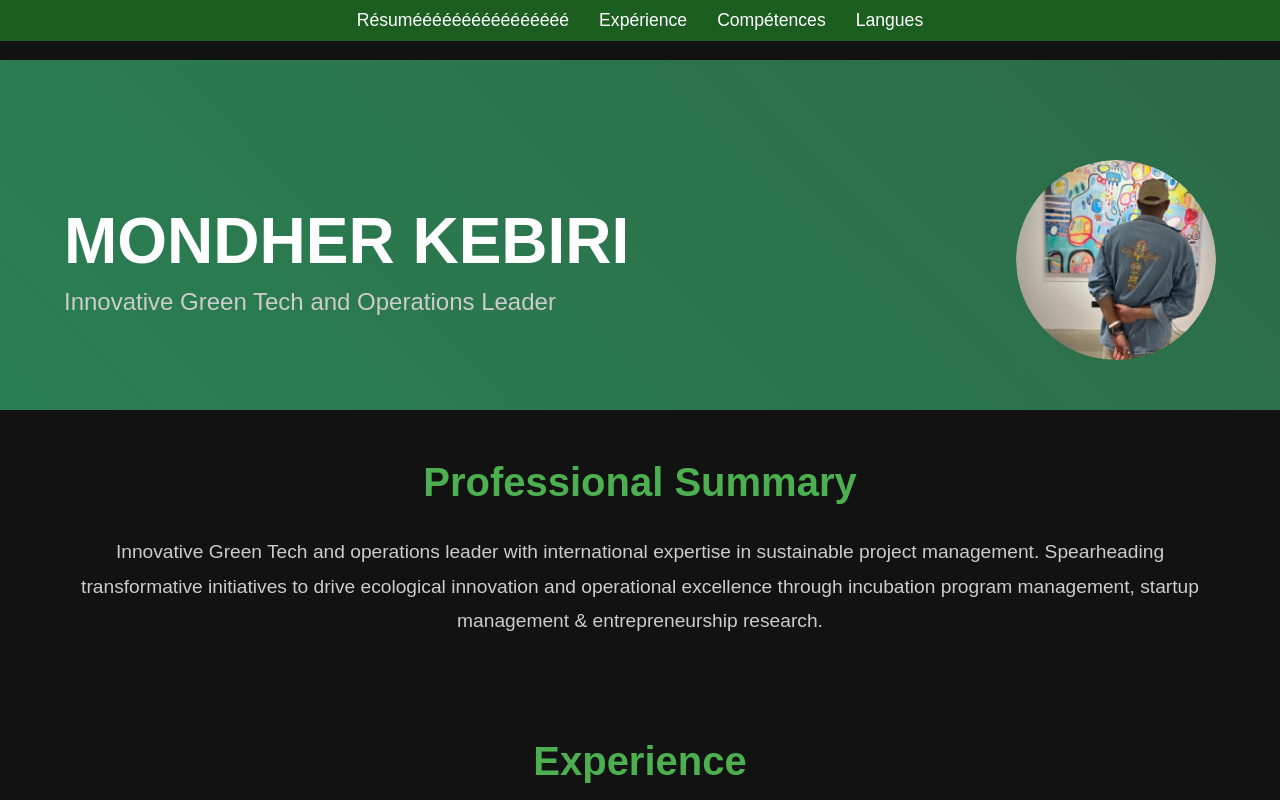
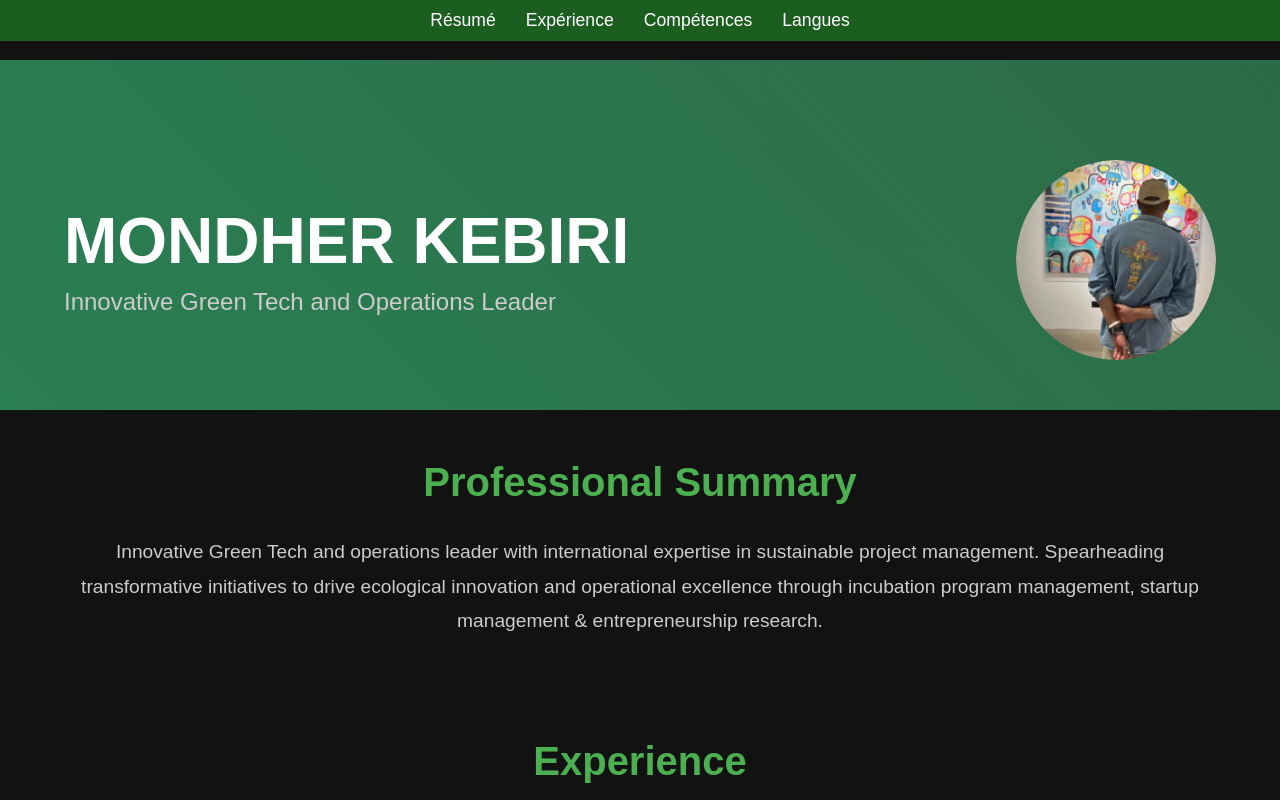
Before and after one commit to masmoudi-mehdi/monther.github.com, a plain HTML site: page index.html in a window 1280 px wide. Shown: the top 800 px of the page. Drawn offline with Linux system fonts and the light colour scheme.

Commit message:
fixed the résumé

```diff
--- a/index.html
+++ b/index.html
@@ -13,7 +13,7 @@
     <nav class="navbar">
         <div class="container">
             <ul class="nav-list">
-                <li><a href="#summary">Résuméééééééééééééééé</a></li>
+                <li><a href="#summary">Résumé</a></li>
                 <li><a href="#experience">Expérience</a></li>
                 <li><a href="#skills">Compétences</a></li>
                 <li><a href="#languages">Langues</a></li>
```
